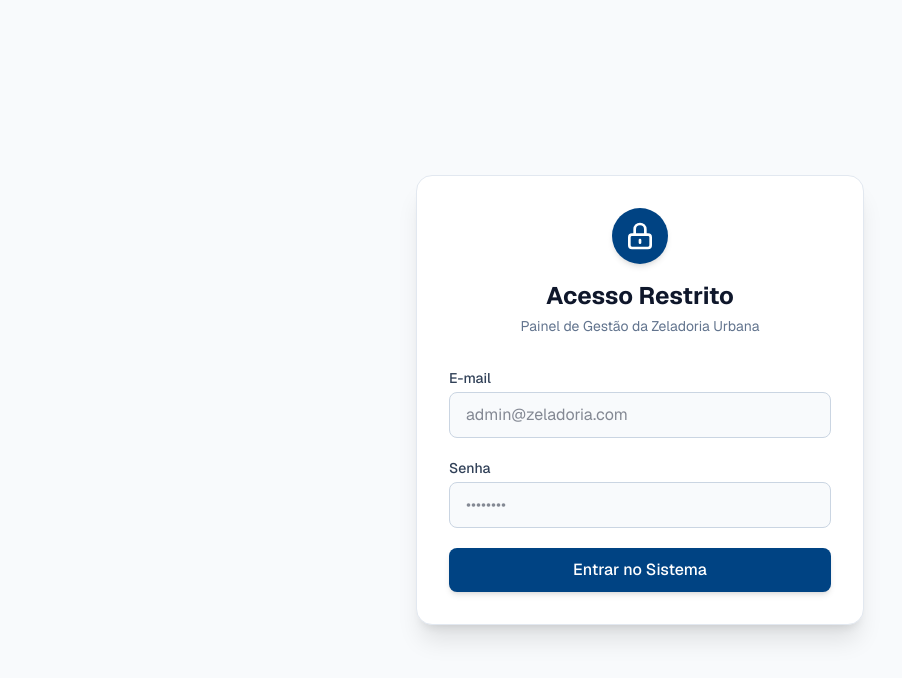
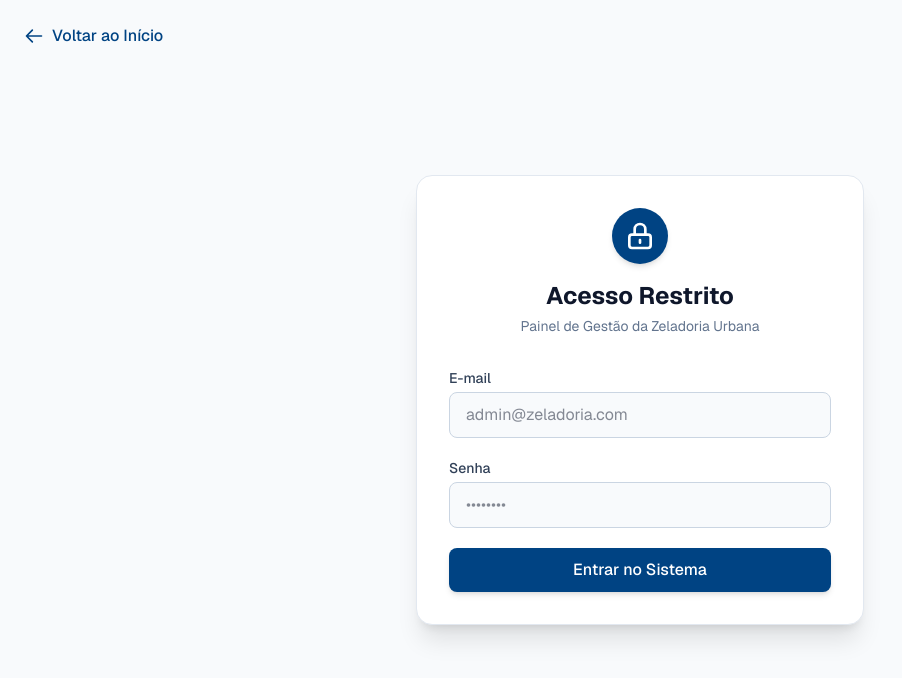
Before and after one commit to pxawtyy/zeladoriaurbana, a Next.js app in the folder zeladoriaurbana-front/: page /admin/login in a window 1280 px wide. Shown: the top 678 px of the page, without its empty margins (0-902 px from the left). Built offline with nearby package versions, Linux system fonts and the light colour scheme; no server answers.

Commit message:
feat: add back link to home in admin login page

```diff
--- a/zeladoriaurbana-front/src/app/admin/login/page.tsx
+++ b/zeladoriaurbana-front/src/app/admin/login/page.tsx
@@ -31,6 +31,15 @@ export default function LoginAdmin() {
 
   return (
     <div className="min-h-screen bg-slate-50 flex items-center justify-center p-4 font-sans">
+      <a
+        href="/"
+        className="absolute top-6 left-6 text-[#004383] hover:text-[#003B73] flex items-center gap-2 font-medium transition-colors"
+      >
+        <svg className="w-5 h-5" fill="none" stroke="currentColor" viewBox="0 0 24 24">
+          <path strokeLinecap="round" strokeLinejoin="round" strokeWidth={2} d="M10 19l-7-7m0 0l7-7m-7 7h18" />
+        </svg>
+        Voltar ao Início
+      </a>
       <div className="bg-white max-w-md w-full rounded-2xl shadow-xl border border-slate-200 p-8">
         <div className="flex flex-col items-center mb-8">
           <div className="bg-[#004383] p-3 rounded-full text-white mb-4 shadow-md">
```
